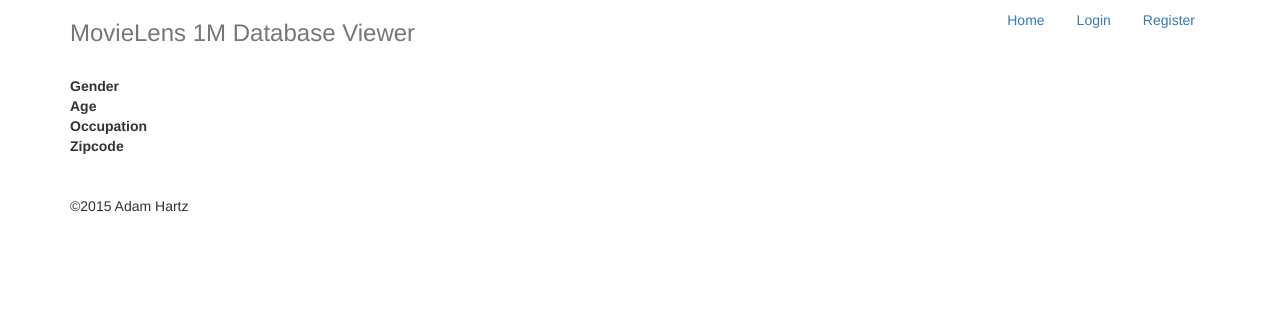
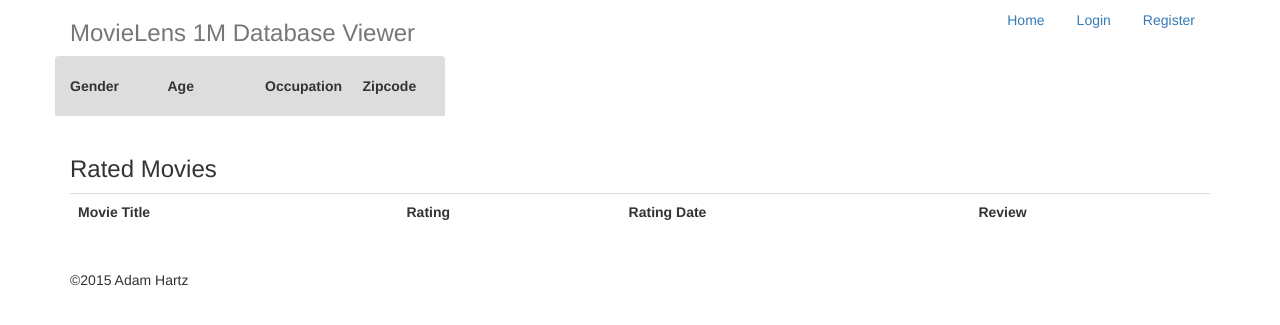
Before and after one commit to ahartz1/movieratings, a Django app: template movieratings/lensview/templates/lensview/user_detail.html in a window 1280 px wide. Shown: the top 325 px of the page. Run offline with Django 3.2, Linux system fonts and the light colour scheme; the template is opened without the code that fills it, so the values that code supplies are empty; some libraries are stand-ins or nearby versions.

Commit message:
Style user_detail template

```diff
--- a/movieratings/lensview/static/lensview/style.css
+++ b/movieratings/lensview/static/lensview/style.css
@@ -1,3 +1,8 @@
-/*body {
-  font-family: sans-serif;
-}*/
+.profile-highlight {
+  background-color: #DDD;
+}
+
+.profile-highlight.col-md-4 {
+  border-top-left-radius: 4px;
+  border-top-right-radius: 4px;
+}
--- a/movieratings/lensview/templates/lensview/user_detail.html
+++ b/movieratings/lensview/templates/lensview/user_detail.html
@@ -3,33 +3,61 @@
 {% block title %}{{ rater.user.username }}{% endblock %}
 
 {% block content %}
+<div class="row">
+  <div class="col-md-4 profile-highlight">
     <h1>{{ rater.user.username }}</h1>
+  </div>
+</div>
+<div class="row">
+  <div class="col-md-1 profile-highlight">
     <dl>
       <dt>Gender</dt>
       <dd>{{ rater.gender }}</dd>
+    </dl>
+  </div>
+  <div class="col-md-1 profile-highlight">
+    <dl>
       <dt>Age</dt>
       <dd>{{ rater.age }}</dd>
+    </dl>
+  </div>
+  <div class="col-md-1 profile-highlight">
+    <dl>
       <dt>Occupation</dt>
       <dd>{{ rater.occupation }}</dd>
+    </dl>
+  </div>
+  <div class="col-md-1 profile-highlight">
+    <dl>
       <dt>Zipcode</dt>
       <dd>{{ rater.zipcode }}</dd>
     </dl>
-
-<ul>
+  </div>
+</div>
+<div>
+  <br>
+  <h3>Rated Movies</h3>
+</div>
+<table class="table">
+  <tr>
+    <th>Movie Title</th>
+    <th>Rating</th>
+    <th>Rating Date</th>
+    <th>Review</th>
+  </tr>
   {% for rating in ratings %}
-    <li><a href="{% url 'movie_detail' rating.movie.pk %}"
-      >{{ rating.movie.title }}</a> {{ rating.stars }}&#9733;
+    <tr>
+      <td><a href="{% url 'movie_detail' rating.movie.pk %}">{{ rating.movie.title }}</a></td>
+      <td>{{ rating.stars }}&#9733;
       {% if rater == user.rater and user.is_authenticated %}
-        <a href="{% url 'edit_rating' rater.pk rating.movie.pk %}"
-          >Edit
-        </a> |
-        <a href="{% url 'delete_rating' user.rater.pk rating.movie.pk %}"
-        >Delete</a>
+        <a href="{% url 'edit_rating' rater.pk rating.movie.pk %}"> Edit</a> | <a href="{% url 'delete_rating' user.rater.pk rating.movie.pk %}">Delete</a>
       {% endif %}
-      <small>({{ rating.timestamp }})</small>
+      </td>
+      <td><small class="text-muted">({{ rating.timestamp|date:"d M Y" }})</small></td>
       {% if rating.review %}
-      <span class="review">{{ rating.review }}</span>
-      {% endif %}</li>
+      <td><span class="review">{{ rating.review }}</span></td>
+      {% endif %}
+    </tr>
   {% endfor %}
-</ul>
+</table>
 {% endblock %}
```
Also changed, not shown: movieratings/lensview/templates/lensview/top_20.html (+7 -4 lines). Lines whose indentation alone changed are shown as unchanged.
